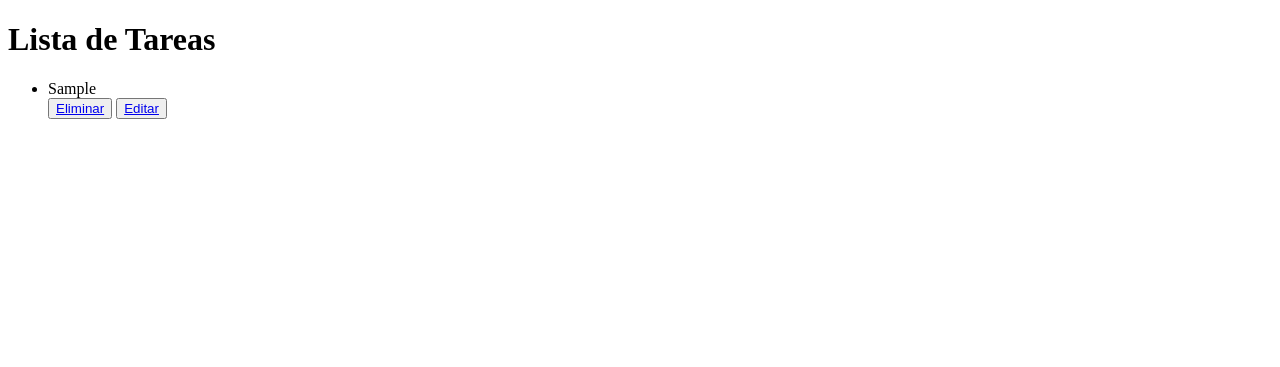
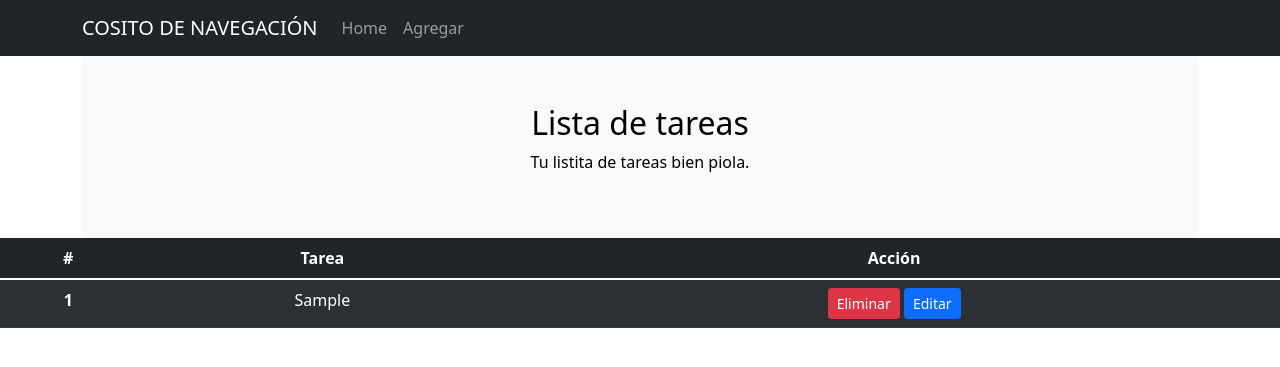
Before and after one commit to AlmagroInteligencia/ListaDeTareas, a Django app: page / in a window 1280 px wide. Shown: the top 367 px of the page. Run offline with Django 3.2, Linux system fonts and the light colour scheme; tables that the repository leaves empty hold one stand-in row (values such as "Sample post").

Commit message:
terminado

```diff
--- a/todo/templates/todo/home.html
+++ b/todo/templates/todo/home.html
@@ -2,14 +2,27 @@
 
 {% block content %}
 
-<h1>Lista de Tareas</h1>
 
-<ul>
-{% for tarea in tareas %}
-    <li>{{ tarea }}</li>
-    <button><a href="{% url 'eliminar' tarea.id %}">Eliminar</a></button>
-    <button><a href="{% url 'editar' tarea.id %}">Editar</a></button>
-{% endfor %}
-</ul>
+<table class="table table-dark table-striped text-center">
+    <thead>
+      <tr>
+        <th scope="col">#</th>
+        <th scope="col">Tarea</th>
+        <th scope="col">Acción</th>
+      </tr>
+    </thead>
+    <tbody>
+        {% for tarea in tareas %}
+      <tr>
+        <th scope="row">{{ tarea.id }}</th>
+        <td>{{ tarea }}</td>
+        <td>
+            <a class="btn btn-danger btn-sm" href="{% url 'eliminar' tarea.id %}">Eliminar</a>
+            <a class="btn btn-primary btn-sm" href="{% url 'editar' tarea.id %}">Editar</a>
+        </td>
+      </tr>
+        {% endfor %}
+    </tbody>
+  </table>
 
 {% endblock %}
--- a/todo/templates/todo/layout.html
+++ b/todo/templates/todo/layout.html
@@ -1,14 +1,48 @@
-<!DOCTYPE html>
+<!doctype html>
 <html lang="en">
-<head>
-    <meta charset="UTF-8">
-    <meta http-equiv="X-UA-Compatible" content="IE=edge">
-    <meta name="viewport" content="width=device-width, initial-scale=1.0">
-    <title>Document</title>
-</head>
-<body>
+  <head>
+    <!-- Required meta tags -->
+    <meta charset="utf-8">
+    <meta name="viewport" content="width=device-width, initial-scale=1">
+
+    <!-- Bootstrap CSS -->
+    <link href="https://cdn.jsdelivr.net/npm/bootstrap@5.1.3/dist/css/bootstrap.min.css" rel="stylesheet" integrity="sha384-1BmE4kWBq78iYhFldvKuhfTAU6auU8tT94WrHftjDbrCEXSU1oBoqyl2QvZ6jIW3" crossorigin="anonymous">
+
+    <nav class="navbar navbar-expand-lg navbar-dark bg-dark">
+        <div class="container">
+        <a class="navbar-brand" href="#">COSITO DE NAVEGACIÓN</a>
+        <button class="navbar-toggler" type="button" data-bs-toggle="collapse" data-bs-target="#navbarNavAltMarkup" aria-controls="navbarNavAltMarkup" aria-expanded="false" aria-label="Toggle navigation">
+             <span class="navbar-toggler-icon"></span>
+        </button>
+        <div class="collapse navbar-collapse" id="navbarNavAltMarkup">
+            <div class="navbar-nav">
+            <a class="nav-link" aria-current="page" href="{% url 'home' %}">Home</a>
+            <a class="nav-link" aria-current="page" href="{% url 'agregar' %}">Agregar</a>
+            </div>
+        </div>
+        </div>
+    </nav>
+
+    <div class="container text-center">
+        <div class="h-100 p-5 text-black bg-light rounded-3 text-center">
+          <h2>Lista de tareas</h2>
+          <p>Tu listita de tareas bien piola.</p>
+        </div>
+    </div>
+
     {% block content %}
 
     {% endblock %}
-</body>
+
+    <!-- Optional JavaScript; choose one of the two! -->
+
+    <!-- Option 1: Bootstrap Bundle with Popper -->
+    <script src="https://cdn.jsdelivr.net/npm/bootstrap@5.1.3/dist/js/bootstrap.bundle.min.js" integrity="sha384-ka7Sk0Gln4gmtz2MlQnikT1wXgYsOg+OMhuP+IlRH9sENBO0LRn5q+8nbTov4+1p" crossorigin="anonymous"></script>
+
+    <!-- Option 2: Separate Popper and Bootstrap JS -->
+    <!--
+    <script src="https://cdn.jsdelivr.net/npm/@popperjs/core@2.10.2/dist/umd/popper.min.js" integrity="sha384-7+zCNj/IqJ95wo16oMtfsKbZ9ccEh31eOz1HGyDuCQ6wgnyJNSYdrPa03rtR1zdB" crossorigin="anonymous"></script>
+    <script src="https://cdn.jsdelivr.net/npm/bootstrap@5.1.3/dist/js/bootstrap.min.js" integrity="sha384-QJHtvGhmr9XOIpI6YVutG+2QOK9T+ZnN4kzFN1RtK3zEFEIsxhlmWl5/YESvpZ13" crossorigin="anonymous"></script>
+    -->
+  </body>
 </html>
```
Also changed, not shown: todo/templates/todo/agregar.html (+6 -4 lines), todo/templates/todo/editar.html (+6 -4 lines).
